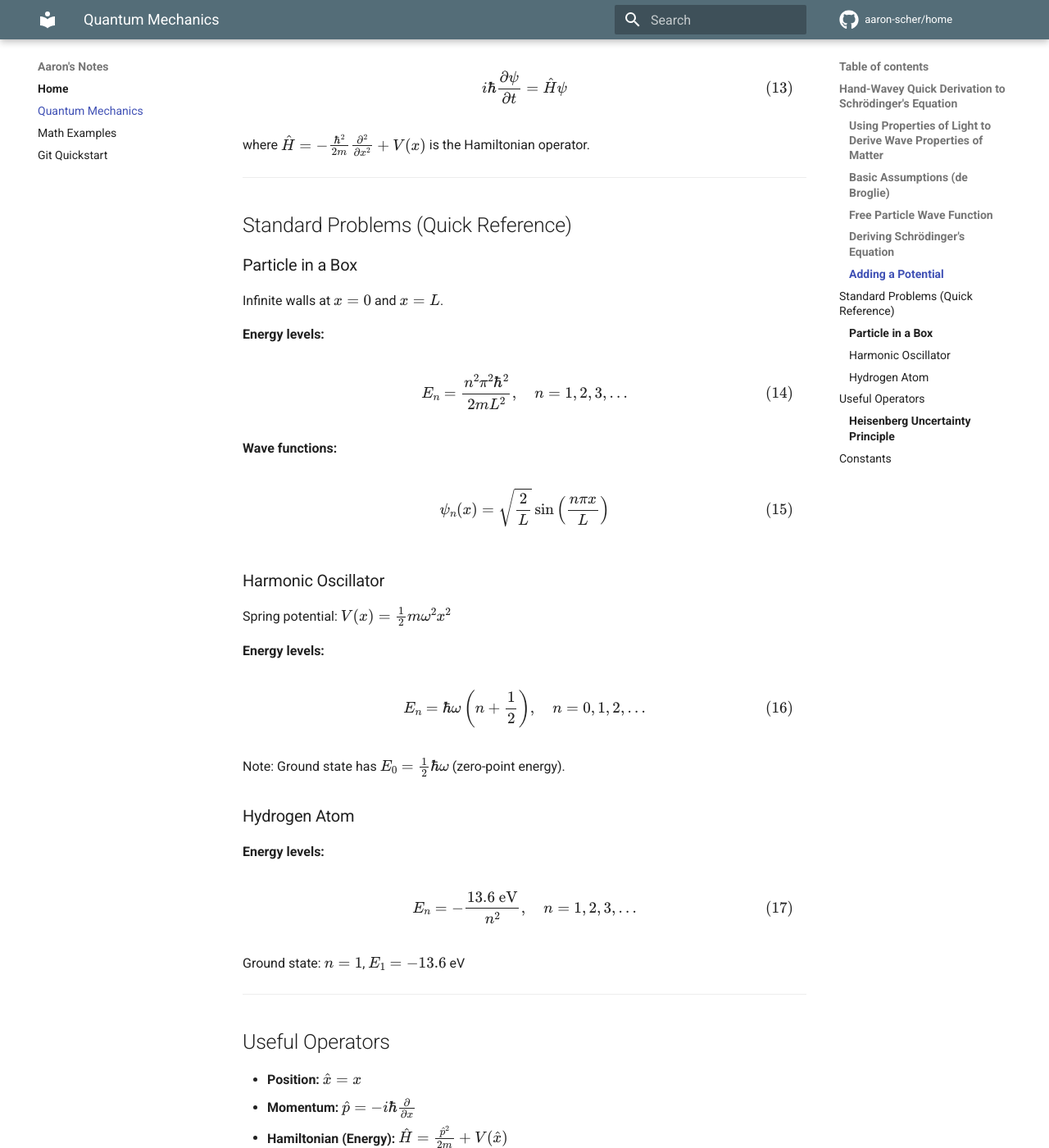
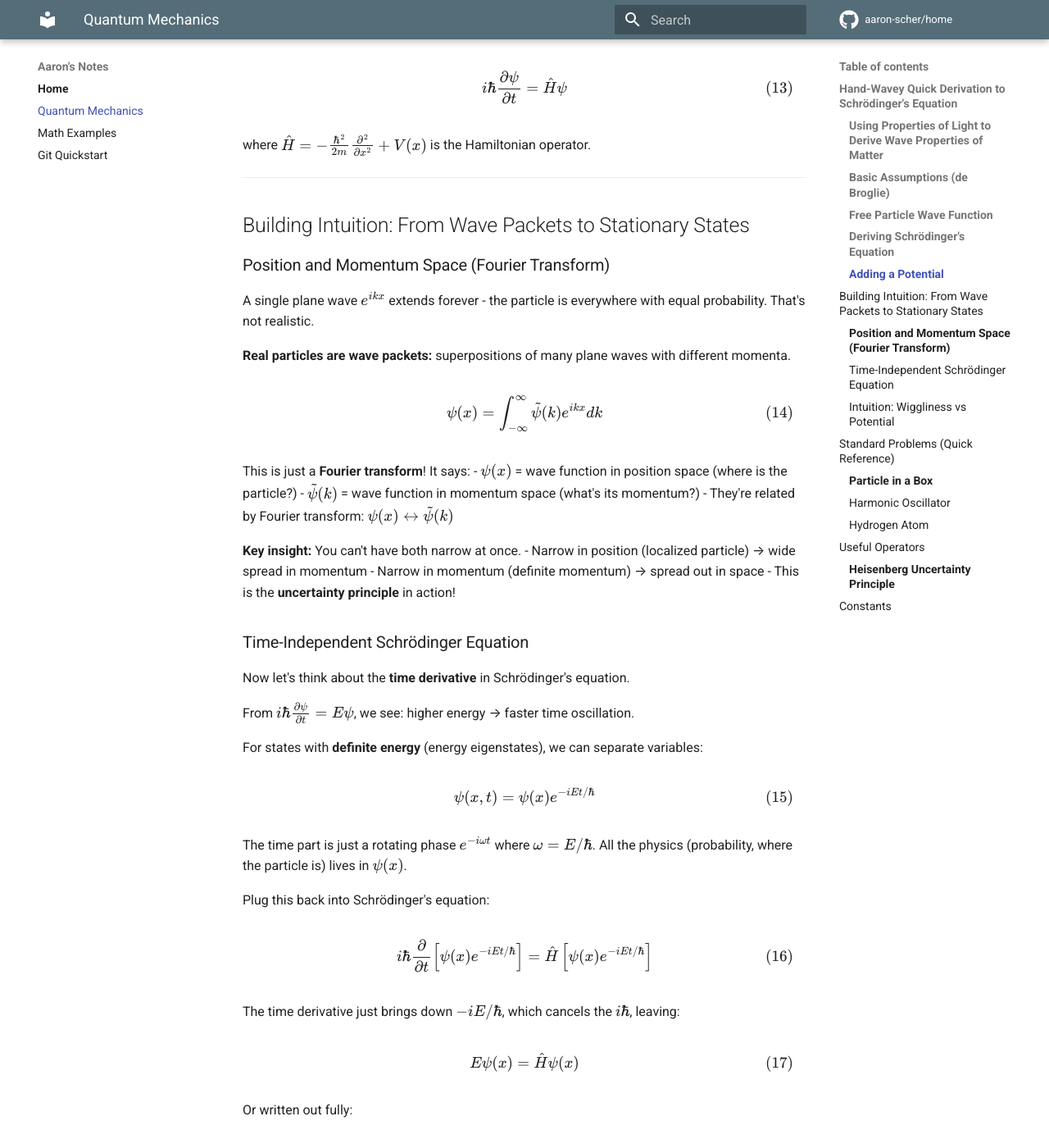
Before and after one commit to aaron-scher/home, an MkDocs documentation site: the page built from docs/quantum-mechanics.md, in a window 1280 px wide and 1400 px high, scrolled down 3100 px. Shown: the whole window at 82% size. Built offline with MkDocs 1.6.1 and Material for MkDocs 9.7.7, drawn with Linux system fonts in a browser that asks for light colours; comment, search, counter and statistics services are not loaded; some of the changed text lies outside the part shown.

Commit message:
Add intuition section: wave packets, Fourier transform, and time-independent equation
New section "Building Intuition: From Wave Packets to Stationary States" with three parts:

1. Position and Momentum Space (Fourier Transform)
   - Explains wave packets as superpositions of plane waves
   - Introduces Fourier transform between ψ(x) and ψ̃(k)
   - Previews uncertainty principle (can't be narrow in both)

2. Time-Independent Schrödinger Equation
   - Time derivative insight: higher E → faster oscillation
   - Separation of variables: ψ(x,t) = ψ(x)e^(-iEt/ℏ)
   - Derive time-independent equation as eigenvalue problem

3. Intuition: Wiggliness vs Potential
   - Low V → high KE → very wiggly wave function
   - High V → low KE → less wiggly wave function
   - Spatial derivative literally encodes kinetic energy

🤖 Generated with [Claude Code](https://claude.com/claude-code)

Co-Authored-By: Claude <noreply@anthropic.com>

```diff
--- a/docs/quantum-mechanics.md
+++ b/docs/quantum-mechanics.md
@@ -129,6 +129,87 @@ where \(\hat{H} = -\frac{\hbar^2}{2m}\frac{\partial^2}{\partial x^2} + V(x)\) is
 
 ---
 
+## Building Intuition: From Wave Packets to Stationary States
+
+### Position and Momentum Space (Fourier Transform)
+
+A single plane wave \(e^{ikx}\) extends forever - the particle is everywhere with equal probability. That's not realistic.
+
+**Real particles are wave packets:** superpositions of many plane waves with different momenta.
+
+\begin{equation}
+\psi(x) = \int_{-\infty}^{\infty} \tilde{\psi}(k) e^{ikx} dk
+\end{equation}
+
+This is just a **Fourier transform**! It says:
+- \(\psi(x)\) = wave function in position space (where is the particle?)
+- \(\tilde{\psi}(k)\) = wave function in momentum space (what's its momentum?)
+- They're related by Fourier transform: \(\psi(x) \leftrightarrow \tilde{\psi}(k)\)
+
+**Key insight:** You can't have both narrow at once.
+- Narrow in position (localized particle) → wide spread in momentum
+- Narrow in momentum (definite momentum) → spread out in space
+- This is the **uncertainty principle** in action!
+
+### Time-Independent Schrödinger Equation
+
+Now let's think about the **time derivative** in Schrödinger's equation.
+
+From \(i\hbar \frac{\partial \psi}{\partial t} = E\psi\), we see: higher energy → faster time oscillation.
+
+For states with **definite energy** (energy eigenstates), we can separate variables:
+
+\begin{equation}
+\psi(x,t) = \psi(x) e^{-iEt/\hbar}
+\end{equation}
+
+The time part is just a rotating phase \(e^{-i\omega t}\) where \(\omega = E/\hbar\). All the physics (probability, where the particle is) lives in \(\psi(x)\).
+
+Plug this back into Schrödinger's equation:
+
+\begin{equation}
+i\hbar \frac{\partial}{\partial t}\left[\psi(x) e^{-iEt/\hbar}\right] = \hat{H}\left[\psi(x) e^{-iEt/\hbar}\right]
+\end{equation}
+
+The time derivative just brings down \(-iE/\hbar\), which cancels the \(i\hbar\), leaving:
+
+\begin{equation}
+E\psi(x) = \hat{H}\psi(x)
+\end{equation}
+
+Or written out fully:
+
+\begin{equation}
+-\frac{\hbar^2}{2m}\frac{d^2\psi}{dx^2} + V(x)\psi = E\psi
+\end{equation}
+
+**That's the time-independent Schrödinger equation.** It's an eigenvalue equation: find the functions \(\psi(x)\) and energies \(E\) that satisfy it.
+
+### Intuition: Wiggliness vs Potential
+
+Here's the key physical insight from the time-independent equation.
+
+Rearrange it:
+
+\begin{equation}
+-\frac{\hbar^2}{2m}\frac{d^2\psi}{dx^2} = [E - V(x)]\psi
+\end{equation}
+
+The left side is the **kinetic energy** (related to momentum, which is about wiggliness). The right side is \(E - V(x)\).
+
+Since total energy \(E = KE + PE\), we have \(KE = E - V(x)\).
+
+**What this means:**
+
+- **Low potential** (\(V\) small) → high kinetic energy → high momentum → \(\psi\) is very wiggly (large \(d^2/dx^2\))
+- **High potential** (\(V\) large) → low kinetic energy → low momentum → \(\psi\) is less wiggly (small \(d^2/dx^2\))
+
+The equation literally says: **the spatial wiggliness equals the kinetic energy**!
+
+When you solve for \(\psi(x)\), it automatically adjusts its wiggliness to match the local kinetic energy. In regions where potential is low, the wave function oscillates rapidly. Where potential is high, it oscillates slowly (or even decays exponentially if \(V > E\)).
+
+---
+
 ## Standard Problems (Quick Reference)
 
 ### Particle in a Box
```
